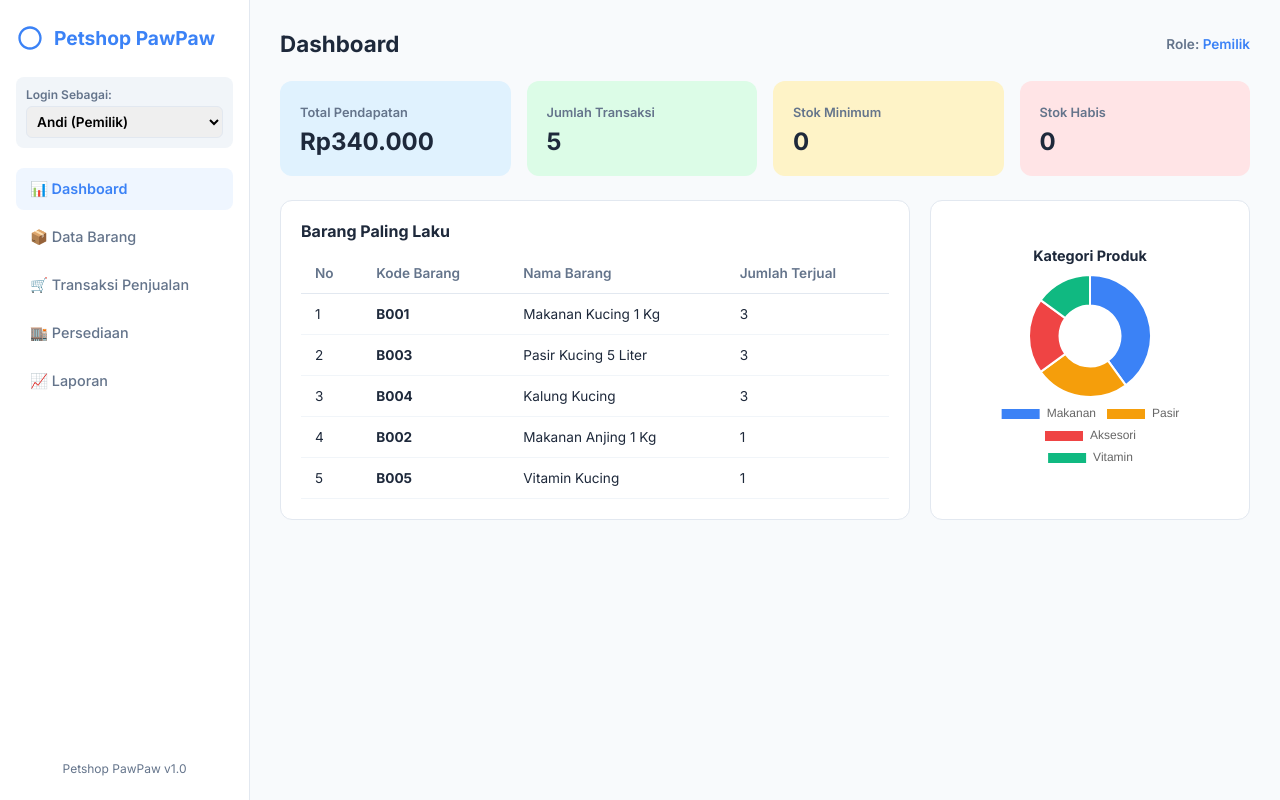
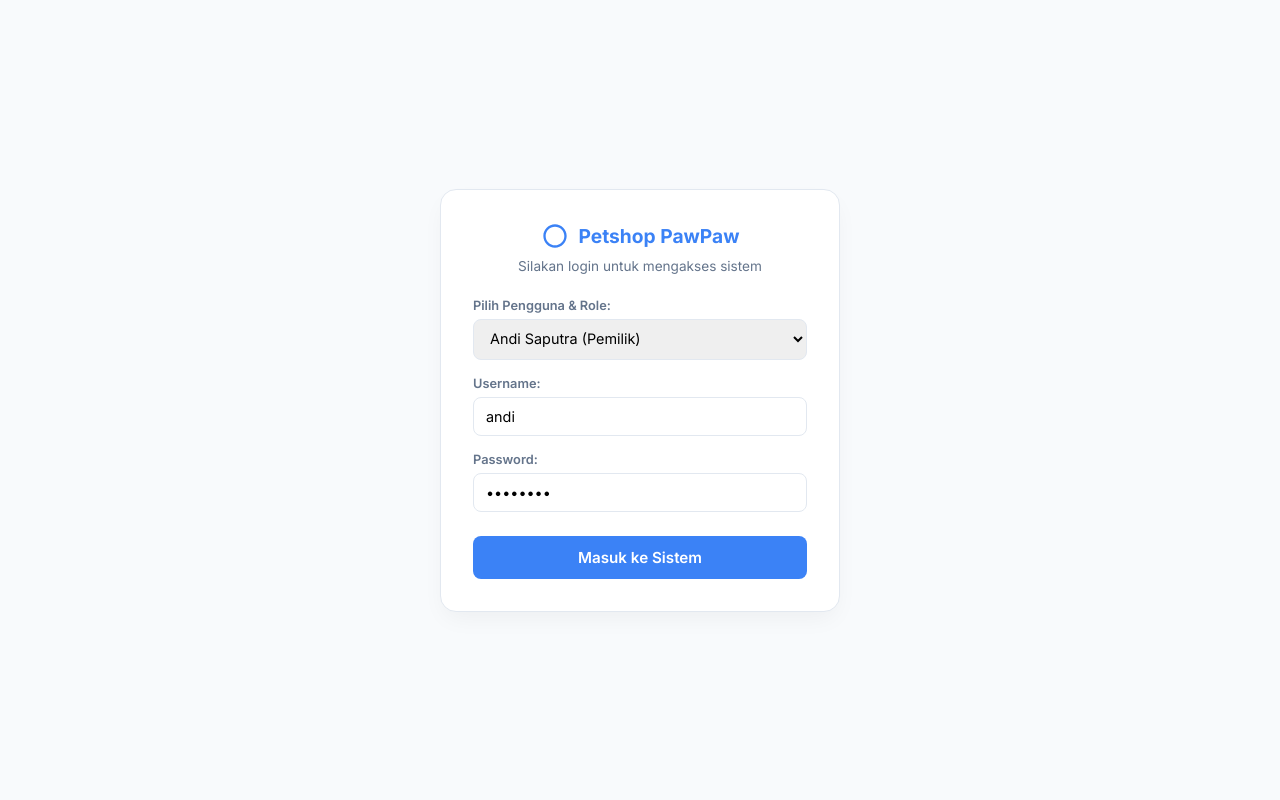
Before and after one commit to 202553006-maker/petshop-online, a plain HTML site: page index.html in a window 1280 px wide. Drawn offline with nearby package versions, Linux system fonts and the light colour scheme.

Commit message:
Update index.html

```diff
--- a/index.html
+++ b/index.html
@@ -28,6 +28,84 @@
 
         * { box-sizing: border-box; margin: 0; padding: 0; font-family: 'Inter', sans-serif; }
         body { display: flex; background-color: var(--bg-body); color: var(--text-dark); min-height: 100vh; }
+
+        /* Style Tambahan Halaman Login Overlay */
+        #login-page {
+            position: fixed;
+            top: 0;
+            left: 0;
+            width: 100vw;
+            height: 100vh;
+            background-color: var(--bg-body);
+            display: flex;
+            justify-content: center;
+            align-items: center;
+            z-index: 9999;
+        }
+
+        .login-card {
+            background: #ffffff;
+            border: 1px solid var(--border-color);
+            border-radius: 16px;
+            padding: 32px;
+            width: 100%;
+            max-width: 400px;
+            box-shadow: 0 10px 25px -5px rgba(0, 0, 0, 0.05);
+        }
+
+        .login-header {
+            text-align: center;
+            margin-bottom: 24px;
+        }
+
+        .login-header .brand {
+            justify-content: center;
+            margin-bottom: 8px;
+        }
+
+        .form-group {
+            margin-bottom: 16px;
+        }
+
+        .form-group label {
+            display: block;
+            font-size: 0.8rem;
+            font-weight: 600;
+            color: var(--text-muted);
+            margin-bottom: 6px;
+        }
+
+        .form-control {
+            width: 100%;
+            padding: 10px 12px;
+            border: 1px solid var(--border-color);
+            border-radius: 8px;
+            font-size: 0.9rem;
+            outline: none;
+            transition: border-color 0.2s;
+        }
+
+        .form-control:focus {
+            border-color: var(--primary);
+        }
+
+        .btn-login {
+            width: 100%;
+            padding: 12px;
+            background: var(--primary);
+            color: white;
+            border: none;
+            border-radius: 8px;
+            font-weight: 600;
+            font-size: 0.95rem;
+            cursor: pointer;
+            margin-top: 8px;
+            transition: background 0.2s;
+        }
+
+        .btn-login:hover {
+            background: #2563eb;
+        }
 
         /* Sidebar Design */
         aside {
@@ -127,6 +205,41 @@
 </head>
 <body>
 
+    <!-- HALAMAN LOGIN (OVERLAY) -->
+    <div id="login-page">
+        <div class="login-card">
+            <div class="login-header">
+                <div class="brand">
+                    <svg viewBox="0 0 24 24"><path d="M12 2C6.48 2 2 6.48 2 12s4.48 10 10 10 10-4.48 10-10S17.52 2 12 2zm0 18c-4.41 0-8-3.59-8-8s3.59-8 8-8 8 3.59 8 8-3.59 8-8 8z"/></svg>
+                    Petshop PawPaw
+                </div>
+                <p style="font-size: 0.85rem; color: var(--text-muted);">Silakan login untuk mengakses sistem</p>
+            </div>
+
+            <form onsubmit="handleLogin(event)">
+                <div class="form-group">
+                    <label>Pilih Pengguna & Role:</label>
+                    <select id="loginSelectUser" class="form-control" onchange="autoFillLoginInfo(this.value)">
+                        <option value="andi">Andi Saputra (Pemilik)</option>
+                        <option value="siti">Siti Aminah (Kasir)</option>
+                    </select>
+                </div>
+
+                <div class="form-group">
+                    <label>Username:</label>
+                    <input type="text" id="loginUsername" class="form-control" value="andi" required>
+                </div>
+
+                <div class="form-group">
+                    <label>Password:</label>
+                    <input type="password" id="loginPassword" class="form-control" value="••••••••" required>
+                </div>
+
+                <button type="submit" class="btn-login">Masuk ke Sistem</button>
+            </form>
+        </div>
+    </div>
+
     <!-- Sidebar Navigation -->
     <aside>
         <div>
@@ -152,7 +265,10 @@
                 <button id="nav-laporan" onclick="switchTab('laporan')">📈 Laporan</button>
             </nav>
         </div>
-        <div style="font-size: 0.75rem; color: var(--text-muted); text-align: center;">Petshop PawPaw v1.0</div>
+        <div>
+            <button onclick="logoutApp()" style="width: 100%; padding: 8px; background: #fee2e2; color: #991b1b; border: 1px solid #fca5a5; border-radius: 8px; font-weight: 600; cursor: pointer; font-size: 0.8rem; margin-bottom: 12px;">🔒 Logout</button>
+            <div style="font-size: 0.75rem; color: var(--text-muted); text-align: center;">Petshop PawPaw v1.0</div>
+        </div>
     </aside>
 
     <!-- Main Content Area -->
@@ -344,8 +460,8 @@
                 { IdBarang: 'B005', NamaBarang: 'Vitamin Kucing', IdKategori: 'K004', HargaBeli: 22000, HargaJual: 30000, Stok: 10, StokMinimum: 3 }
             ],
             pengguna: [
-                { IdPengguna: 'U001', NamaPengguna: 'Andi Saputra', Peran: 'Pemilik' },
-                { IdPengguna: 'U002', NamaPengguna: 'Siti Aminah', Peran: 'Kasir' }
+                { IdPengguna: 'U001', NamaPengguna: 'Andi Saputra', Username: 'andi', Peran: 'Pemilik' },
+                { IdPengguna: 'U002', NamaPengguna: 'Siti Aminah', Username: 'siti', Peran: 'Kasir' }
             ],
             penjualan: [
                 { IdPenjualan: 'J001', TanggalPenjualan: '2026-10-20T09:00:00', IdPengguna: 'U002', MetodePembayaran: 'Tunai' },
@@ -383,6 +499,39 @@
             renderPenjualan(db.penjualan);
             renderStokView();
             initCharts();
+        }
+
+        // Fungsi Penanganan Halaman Login
+        function autoFillLoginInfo(username) {
+            document.getElementById('loginUsername').value = username;
+        }
+
+        function handleLogin(event) {
+            event.preventDefault();
+            const usernameInput = document.getElementById('loginUsername').value.toLowerCase();
+
+            // Cari pengguna berdasarkan tabel database SQL Pengguna (db.pengguna)
+            const user = db.pengguna.find(u => u.Username.toLowerCase() === usernameInput);
+
+            if (user) {
+                currentRole = user.Peran;
+                document.getElementById('userRole').value = user.Peran;
+                document.getElementById('currentRoleBadge').innerText = user.Peran;
+
+                // Sembunyikan halaman login overlay
+                document.getElementById('login-page').style.display = 'none';
+
+                // Inisialisasi ulang tampilan aplikasi sesuai hak akses pengguna
+                applyRolePermissions();
+            } else {
+                alert('Username tidak ditemukan! Silakan gunakan "andi" (Pemilik) atau "siti" (Kasir).');
+            }
+        }
+
+        function logoutApp() {
+            if (confirm("Apakah Anda yakin ingin keluar dari sistem?")) {
+                document.getElementById('login-page').style.display = 'flex';
+            }
         }
 
         // Poin 5: Pemisahan Role Owner dan Kasir
```
